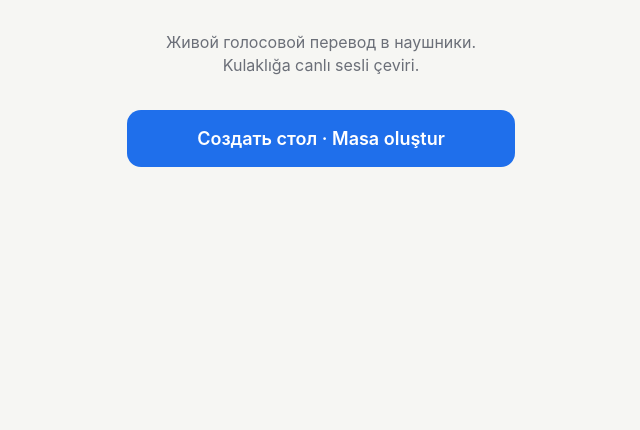
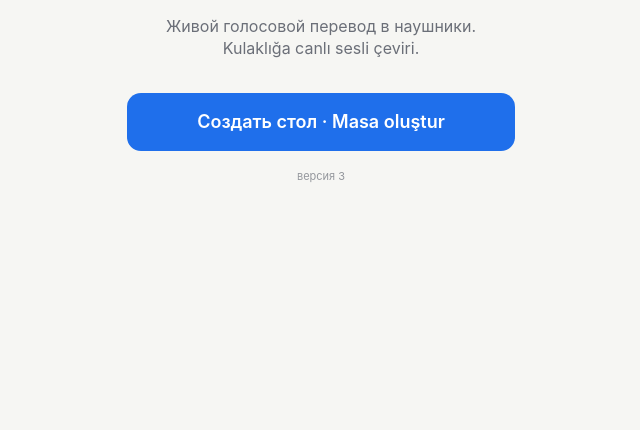
Before and after one commit to dbtrmartin-source/masa-perevodchik, a website: page public/index.html in a window 1280 px wide. Shown: the part 370-800 px from the top of the page, without its empty margins (319-959 px from the left). Drawn offline with Linux system fonts and the light colour scheme.

Commit message:
Add files via upload

```diff
--- a/public/index.html
+++ b/public/index.html
@@ -17,6 +17,7 @@
       <h1>Стол-переводчик<br /><span class="sub">Masa çevirmeni</span></h1>
       <p class="muted">Живой голосовой перевод в наушники.<br />Kulaklığa canlı sesli çeviri.</p>
       <button id="btn-create" class="primary big">Создать стол · Masa oluştur</button>
+      <p class="ver">версия 3</p>
     </div>
   </section>
 
@@ -38,6 +39,7 @@
       <button id="btn-join" class="primary big" disabled>Войти · Katıl</button>
       <p class="muted small">Наденьте AirPods. Экран должен оставаться включённым.<br />AirPods takın. Ekran açık kalmalı.</p>
       <p id="join-err" class="err" hidden></p>
+      <p class="ver">версия 3</p>
     </div>
   </section>
 
@@ -47,6 +49,7 @@
       <div>
         <div class="room-title" data-t="table">Стол</div>
         <div class="room-code" id="room-code"></div>
+        <div class="ver left">версия 3</div>
       </div>
       <div class="bar-actions">
         <button id="btn-share" class="ghost" data-t="invite">Пригласить</button>
--- a/public/style.css
+++ b/public/style.css
@@ -100,3 +100,5 @@
 .mic.on { border-color: var(--ok); }
 .mic.off { border-color: var(--tr); color: var(--tr); }
 .mic .ring { position: absolute; inset: -2px; border-radius: 50%; border: 4px solid var(--ok); opacity: 0; transform: scale(1); transition: opacity .08s, transform .08s; pointer-events: none; }
+.ver { font-size: 11px; color: var(--muted); opacity: .7; text-align: center; margin: 0; }
+.ver.left { text-align: left; }
```
